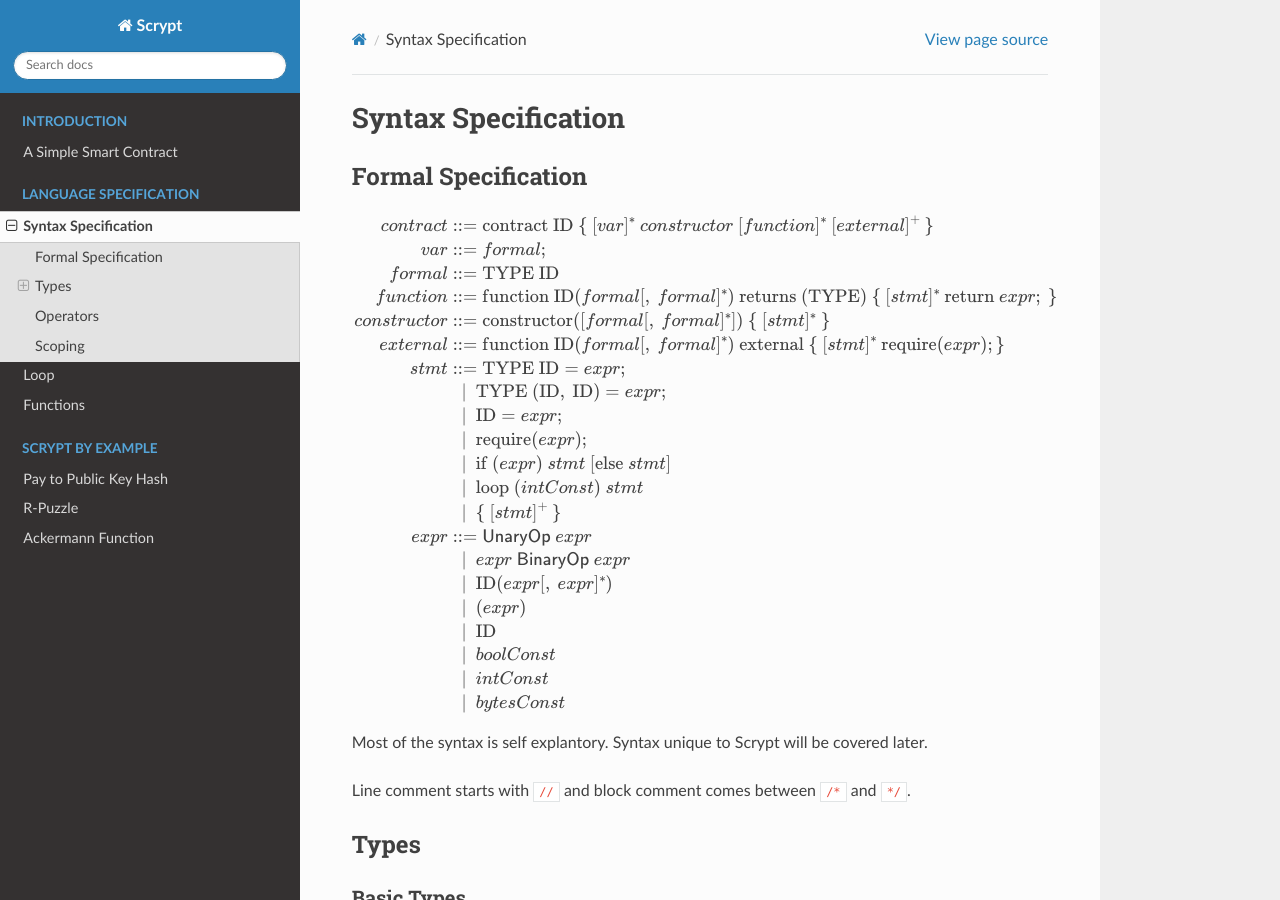
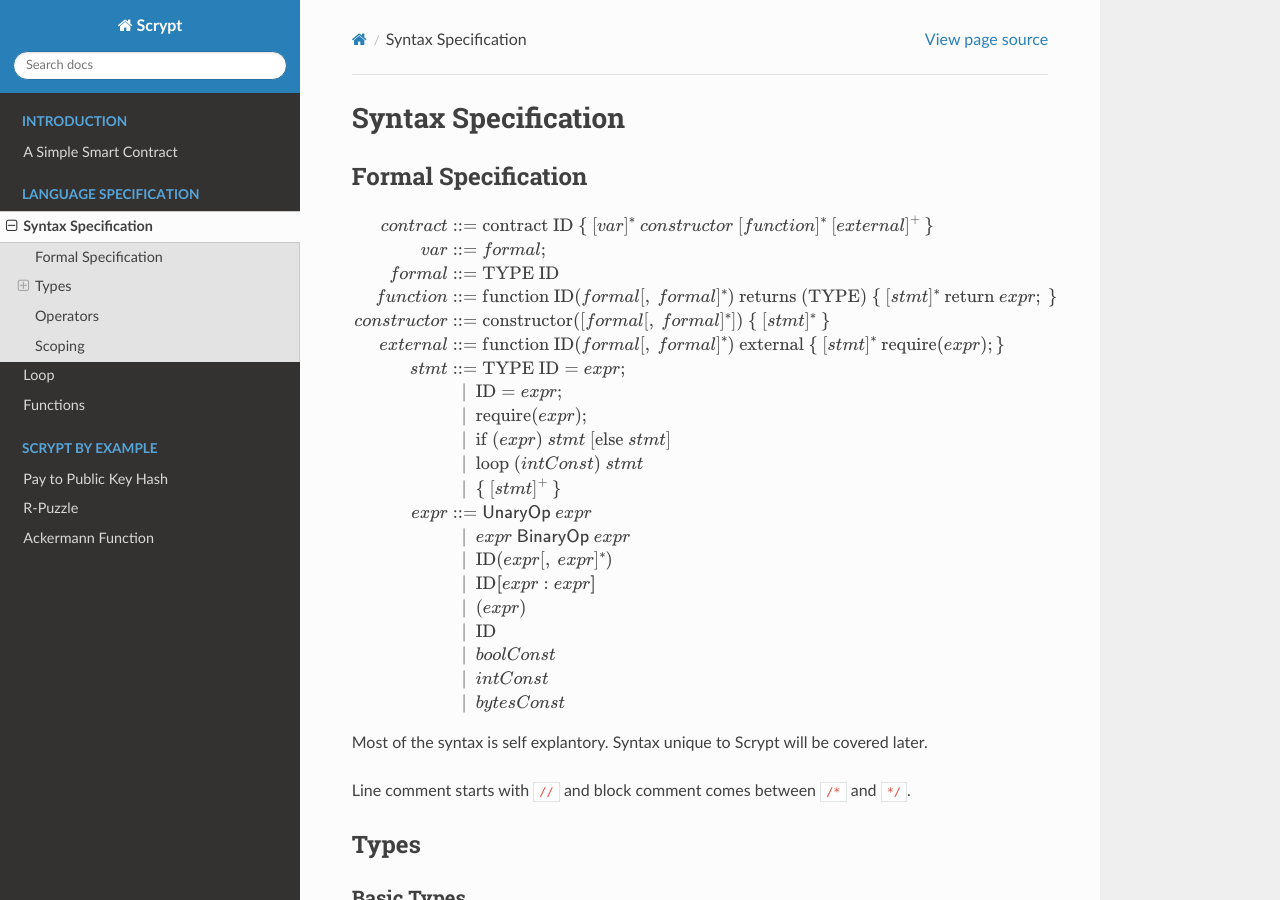
Before and after one commit to sCrypt-Inc/specification, a Sphinx documentation site: the page built from docs/syntax.rst, in a window 1280 px wide and 900 px high. Built offline with Sphinx 7.4.7 and the Read the Docs theme 2.0.0, drawn with Linux system fonts in a browser that asks for light colours.

```diff
--- a/docs/functions.rst
+++ b/docs/functions.rst
@@ -51,6 +51,10 @@ Signature Verification
 
 bytes Operations
 ----------------
+* ``bytes data[start:end]``
+
+  Returns subarray from index ``start`` inclusive to ``end`` exclusive.
+
 * ``bytes num2bin(int num, int size)``
 
   Converts a number ``num`` into a bytes array of size ``size``.
--- a/docs/syntax.rst
+++ b/docs/syntax.rst
@@ -14,7 +14,6 @@ Formal Specification
     constructor &::= \mathrm{constructor}([formal[,\ formal]^*])\ \{\ [stmt]^*\ \}\\
     external &::= \mathrm{function}\ \mathrm{ID}(formal[,\ formal]^*)\ \mathrm{external}\ \{\ [stmt]^*\ \mathrm{require}(expr);\}\\
     stmt &::= \mathrm{TYPE}\ \mathrm{ID} = expr;\\
-            &\ \ \ |\ \ \mathrm{TYPE}\ (\mathrm{ID},\ \mathrm{ID}) = expr;\\
             &\ \ \ |\ \ \mathrm{ID} = expr;\\
             &\ \ \ |\ \ \mathrm{require}(expr);\\
             &\ \ \ |\ \ \mathrm{if}\ (expr)\ stmt\ [\mathrm{else}\ stmt]\\
@@ -23,6 +22,7 @@ Formal Specification
     expr &::= \mathsf{UnaryOp}\ expr\\
             &\ \ \ |\ \ expr\ \mathsf{BinaryOp}\ expr\\
             &\ \ \ |\ \ \mathrm{ID}(expr[,\ expr]^*)\\
+            &\ \ \ |\ \ \mathrm{ID}\mathbf{[}expr:expr\mathbf{]}\\
             &\ \ \ |\ \ (expr)\\
             &\ \ \ |\ \ \mathrm{ID}\\
             &\ \ \ |\ \ boolConst \\
```
Also changed, not shown: other parts of docs/syntax.rst (+0 -4 lines).
